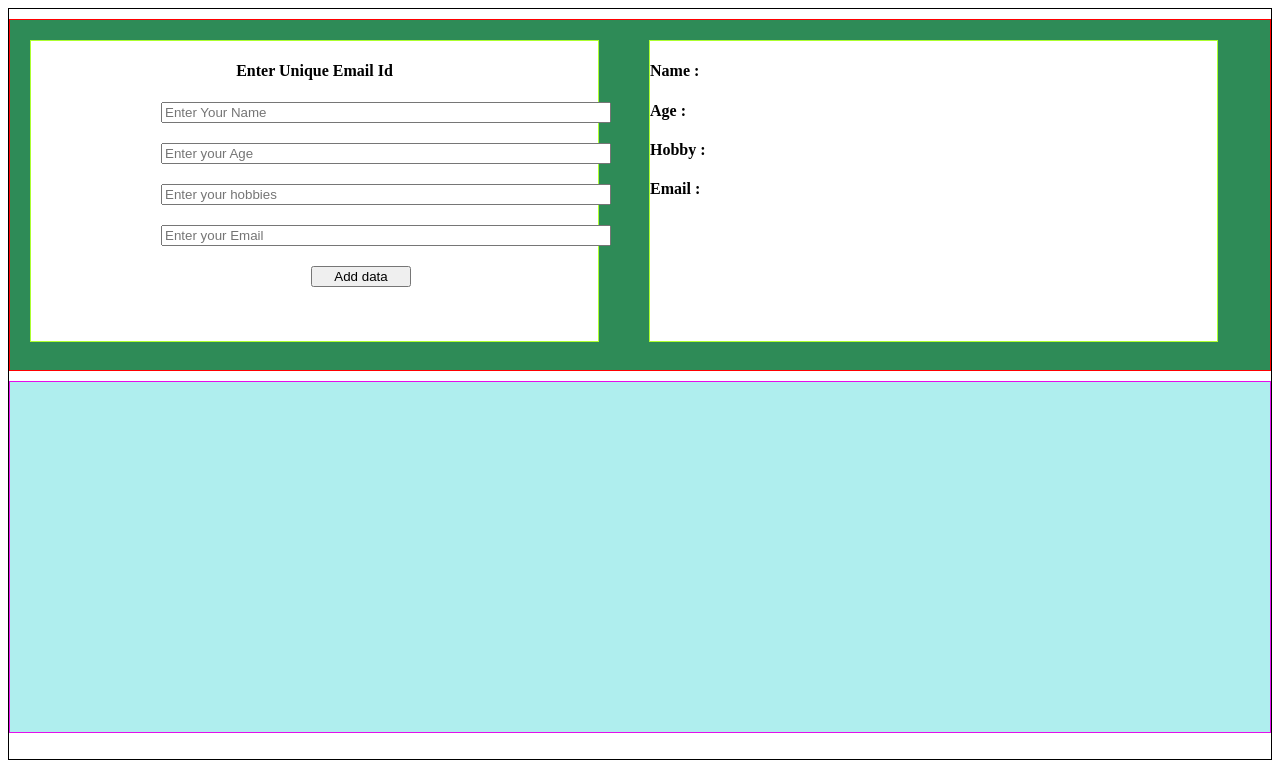
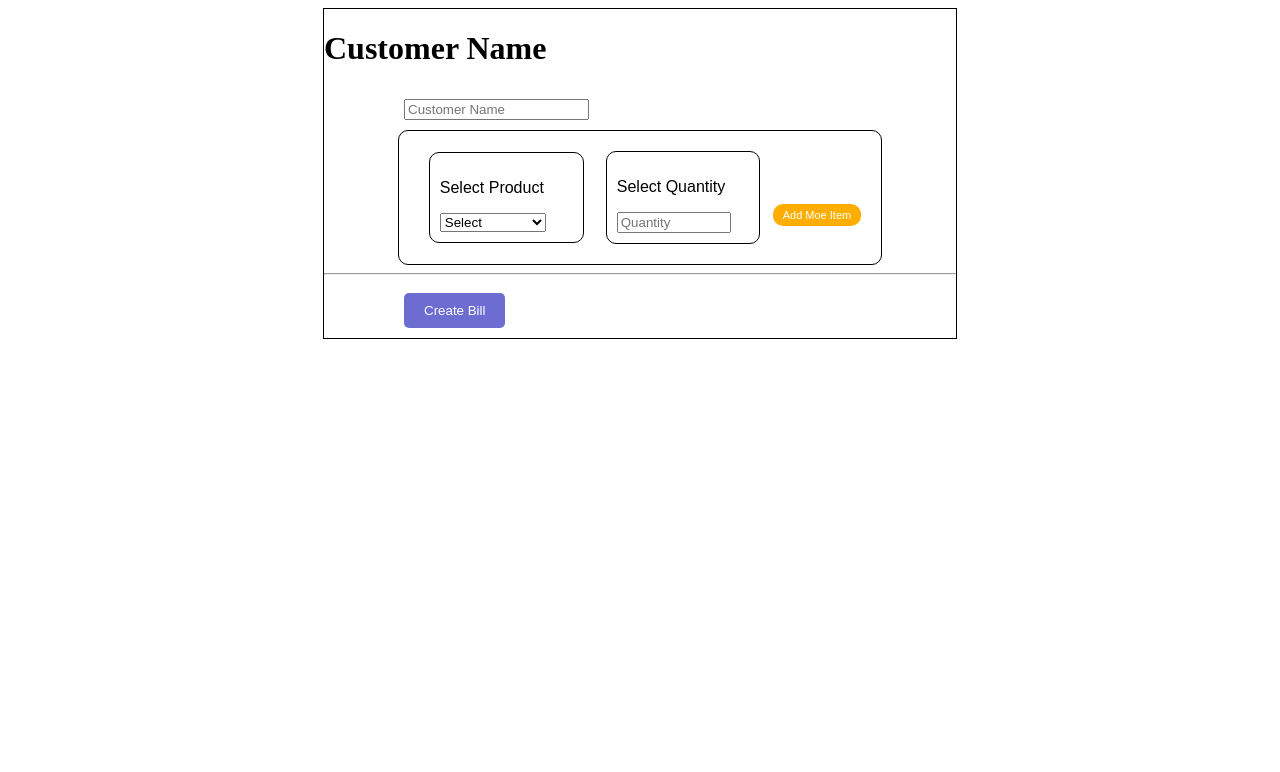
Before and after one commit to Uttu32/My_Fork, a React (Create React App) app: page / in a window 1280 px wide. Shown: the top 772 px of the page. Built offline with nearby package versions, Linux system fonts and the light colour scheme.

Commit message:
React masterclass Billing assignment

```diff
--- a/src/App.css
+++ b/src/App.css
@@ -1,67 +1,121 @@
-h1,
-p {
-  font-family: -apple-system, BlinkMacSystemFont, 'Segoe UI', Roboto, Oxygen,
-    Ubuntu, Cantarell, 'Open Sans', 'Helvetica Neue', sans-serif;
+.App{
+  width: 50%;
+  margin: auto;
+  border: 1px solid black;
+  position: relative;
 }
 
-/* body{
-  background-color: rgb(233, 70, 75);
-} */
-
-.Main{
-  border: 1px solid;
-  height: 750px;
-  /* background-color: rgb(62, 126, 190); */
+.App form{
+  display: flex;
+  width: 70%;
+  border: 1px solid black;
+  margin: auto;
+  align-items: center;
+  justify-content: space-between;
+  padding: 20px;
+  font-family: Arial, Helvetica, sans-serif;
+  border-radius: 10px;
 }
 
-.Twosection{
-  margin-top: 10px;
-  border: 1px solid red;
-  height: 350px;
-  background-color: seagreen;
-  display: flex;
+form button{
+  margin-top: 35px;
+  padding: 5px 10px;
+  font-size: 11px;
+  color: white;
+  background-color: rgb(255, 174, 0);
+  border: none;
+  border-radius: 10px;
+  cursor: pointer;
+  transition: 0.5s linear;
 }
 
-.Output{
-  margin-top: 10px;
-  border: 1px solid rgb(227, 15, 234);
-  height: 350px;
-  /* padding: 20px; */
-  background-color: paleturquoise;
+form button:hover{
+  background-color: rgb(255, 102, 0);
 }
 
-.Form-Data{
-  border: 1px solid greenyellow;
-  width: 45%;
-  height: 300px;
-  margin-top: 20px;
-  margin-left: 20px;
-  background-color: white;
+
+form select{
+  width: 100%;
 }
 
-.Form-Data > h4{
-  text-align: center;
+
+.input-div{
+  width: 30%;
+  border: 1px solid black;
+  border-radius: 10px;
+  padding: 10px;
+  margin-left: 10px;
+  margin-right: 10px;
+}
+.input-div select{
+  width: 80%;
 }
 
-.Corresponding-FormData{
-  border: 1px solid greenyellow;
-  width: 45%;
-  height: 300px;
-  margin-top: 20px;
-  margin-left: 50px;
-  background-color: white;
+.input-div input{
+  width: 80%;
 }
 
-form{
-  display: flex;
-  flex-direction: column;
-  margin-left: 130px;
-  width: 450px;
-  height: 30px;
-  gap: 20px;
+.name-input{
+
+  margin-left: 80px;
+  margin-top: 10px;
+  margin-bottom: 10px;
+}
+.create-bill{
+  margin-top: 10px;
+  margin-bottom: 10px;
+  margin-left: 80px;
+  background-color: rgb(109, 109, 209);
+  color: white;
+  padding: 10px 20px;
+  border: none;
+  border-radius: 5px;
+  cursor: pointer;
+  transition: 0.5s linear;
 }
 
-form >button{
-  width: 100px;
-  margin-left: 150px;
+.create-bill:hover{
+  background-color: black;
 }
+
+
+table{
+  width: 100%;
+  text-align: center;
+  border-collapse: collapse;
+}
+
+th,td{
+  border: 1px solid black;
+}
+th{
+  border: 2px solid black;
+}
+
+
+.div-container{
+  display: flex;
+  width: 70%;
+  margin: auto;
+  border: 1px solid black;
+  justify-content: space-between;
+  padding: 10px 10px;
+  margin-bottom: 10px;
+  border-radius: 10px;
+}
+
+
+.sum-div{
+  display: flex;
+  justify-content: space-between;
+  width: 100%;
+  padding: 10px;
+}
+.sum-div p{
+  font-weight: bold;
+  margin-left: 35px;
+  /* margin-right: 20px; */
+}
+.sum-div p:nth-child(2){
+  margin-right: 72px;
+}
--- a/src/App.js
+++ b/src/App.js
@@ -1,123 +1,167 @@
-import React,{useState} from "react";
 import "./App.css";
+import { useState } from "react";
 
-export default function App() {
+function App() {
+  const d = new Date();
+  const date = d.getDate();
+  const month = d.getMonth();
+  const year = d.getFullYear();
+  const fulldate = date + "-" + (month + 1) + "-" + year;
 
-  const[data , setData] = useState([]);
+  let sum = 0;
+  const [name, setName] = useState(""); //For cust Name
+  const [data, setData] = useState([]);
+  const [product, setProduct] = useState("");
+  const [quantity, setQuantity] = useState("");
 
-  const[name,setName] = useState("");
-  const[age,setAge] = useState("");
-  const[hobby,setHobby] = useState("");
-  const[email,setEmail] = useState("");
+  const [isbill, setIsbill] = useState(false);
 
-  function handleName(e){
-    setName(e.target.value);
-  }
-
-  function handleAge(e){
-    setAge(e.target.value);
-  }
-
-  function handleHobby(e){
-    setHobby(e.target.value);
-  }
-
-  function handleEmail(e){
-    setEmail(e.target.value);
-  }
-
-  function handleAdd(e){
+  const handleSubmit = (e) => {
     e.preventDefault();
     setData([
-      ...data,{
-        name,
-        age,
-        hobby,
-        email
-      }
+      ...data,
+      {
+        product: product,
+        quantity: quantity,
+        price: Math.floor(Math.random() * 100 + 1),
+      },
     ]);
-    setName("");
-    setAge("");
-    setEmail("");
-    setHobby("");
-  }
+  };
 
-  function handleDelete(id){
-    const newData = data.filter((el) =>  el.email !== id)
-    setData(newData);
-  }
+  const handeleChangeproduct = (e) => {
+    setProduct(e.target.value);
+  };
+
+  const handelChangeQuantity = (e) => {
+    setQuantity(e.target.value);
+  };
+
+  const handelChangename = (e) => {
+    setName(e.target.value);
+  };
+
+  const handelCreateBill = () => {
+    setIsbill(true);
+  };
+
+  const handelClosebill = () => {
+    setIsbill(false);
+  };
+
+  console.log(data);
 
   return (
-    <div className="Main">
-
-      <div className="Twosection">
-
-
-        <div className="Form-Data">
-          <h4>Enter Unique Email Id</h4>
-          <form>
+    <div className="App">
+      <h1>Customer Name</h1>
       <input
+        className="name-input"
         type="text"
-            onChange={(e)=>handleName(e)}
-            value={name}
-            placeholder="Enter Your Name"
+        placeholder="Customer Name"
+        onChange={handelChangename}
       />
 
-            <input
-            type="number"
-            onChange={(e)=>handleAge(e)}
-            value={age}
-            placeholder="Enter your Age"
-            />
+      {data.map(() => {
+        return (
+          <div className="div-container">
+            <div className="input-div">
+              <p>Select Product</p>
+              <select name="" id="" onChange={handeleChangeproduct}>
+                <option value="">Select</option>
+                <option value="Sugar">Sugar</option>
+                <option value="Oats">Oats</option>
+                <option value="Cofee">Cofee</option>
+                <option value="Snaks">Snacks</option>
+              </select>
+            </div>
+
+            <div className="input-div">
+              <p>Select Quantity</p>
 
               <input
-            onChange={(e)=>handleHobby(e)}
+                onChange={handelChangeQuantity}
                 type="text"
-            value={hobby}
-            placeholder="Enter your hobbies"
+                placeholder="Quantity"
               />
+            </div>
+          </div>
+        );
+      })}
+      <form onSubmit={handleSubmit}>
+        <div className="input-div">
+          <p>Select Product</p>
+          <select name="" id="" onChange={handeleChangeproduct}>
+            <option value="">Select</option>
+            <option value="Sugar">Sugar</option>
+            <option value="Oats">Oats</option>
+            <option value="Cofee">Coffee</option>
+            <option value="Snaks">Snacks</option>
+          </select>
+        </div>
+        <div className="input-div">
+          <p>Select Quantity</p>
 
           <input
-            type="email"
-            onChange={(e)=>handleEmail(e)}
-            value={email}
-            placeholder="Enter your Email"
+            onChange={handelChangeQuantity}
+            type="text"
+            placeholder="Quantity"
           />
+        </div>
+        <button type="submit">Add Moe Item</button>
+      </form>
 
-            <button onClick={handleAdd}>Add data</button>
-          </form>
+      <hr />
+
+      <button className="create-bill" onClick={handelCreateBill}>
+        Create Bill
+      </button>
+
+      {isbill && (
+        <div>
+          <h4>Customer Name: {name}</h4>
+          <h4>Date: {fulldate}</h4>
+          {/* //data also */}
+          <table>
+            <thead>
+              <tr>
+                <th>Item</th>
+                <th>Price</th>
+                <th>Quantity</th>
+                <th>Total</th>
+              </tr>
+            </thead>
+
+            <tbody>
+              {data.map((item) => {
+                return (
+                  <tr>
+                    <td>{item.product}</td>
+                    <td>{item.price}</td>
+                    <td>{item.quantity}</td>
+                    <td>{+item.quantity * item.price}</td>
+                  </tr>
+                );
+              })}
+            </tbody>
+          </table>
+          <div className="sum-div">
+            <p>Total</p>
+
+            <p>
+              {data.forEach((ele) => {
+                sum += ele.price * +ele.quantity;
+              })}
+
+              {sum}
+            </p>
           </div>
 
-
-        <div className="Corresponding-FormData">
-          <h4>Name : {name}</h4>
-          <h4>Age : {age}</h4>
-          <h4>Hobby : {hobby}</h4>
-          <h4>Email : {email}</h4>
+          <button onClick={handelClosebill}>close bill</button>
         </div>
-
-      </div>
-
-
-      <div className="Output">
-          {data.map((x)=>{
-            return (
-              <p>
-                <span>
-                  {x.name}
-                  - {x.age}-
-                  {x.hobby} -
-                  {x.email}
-
-                  <span onClick={()=>handleDelete(x.email)}>❌</span>
-                </span>
-              </p>
-            )
-          })}
-
-      </div>
+      )}
 
 
     </div>
   );
 }
+
+export default App;
```
Lines whose indentation alone changed are shown as unchanged.
